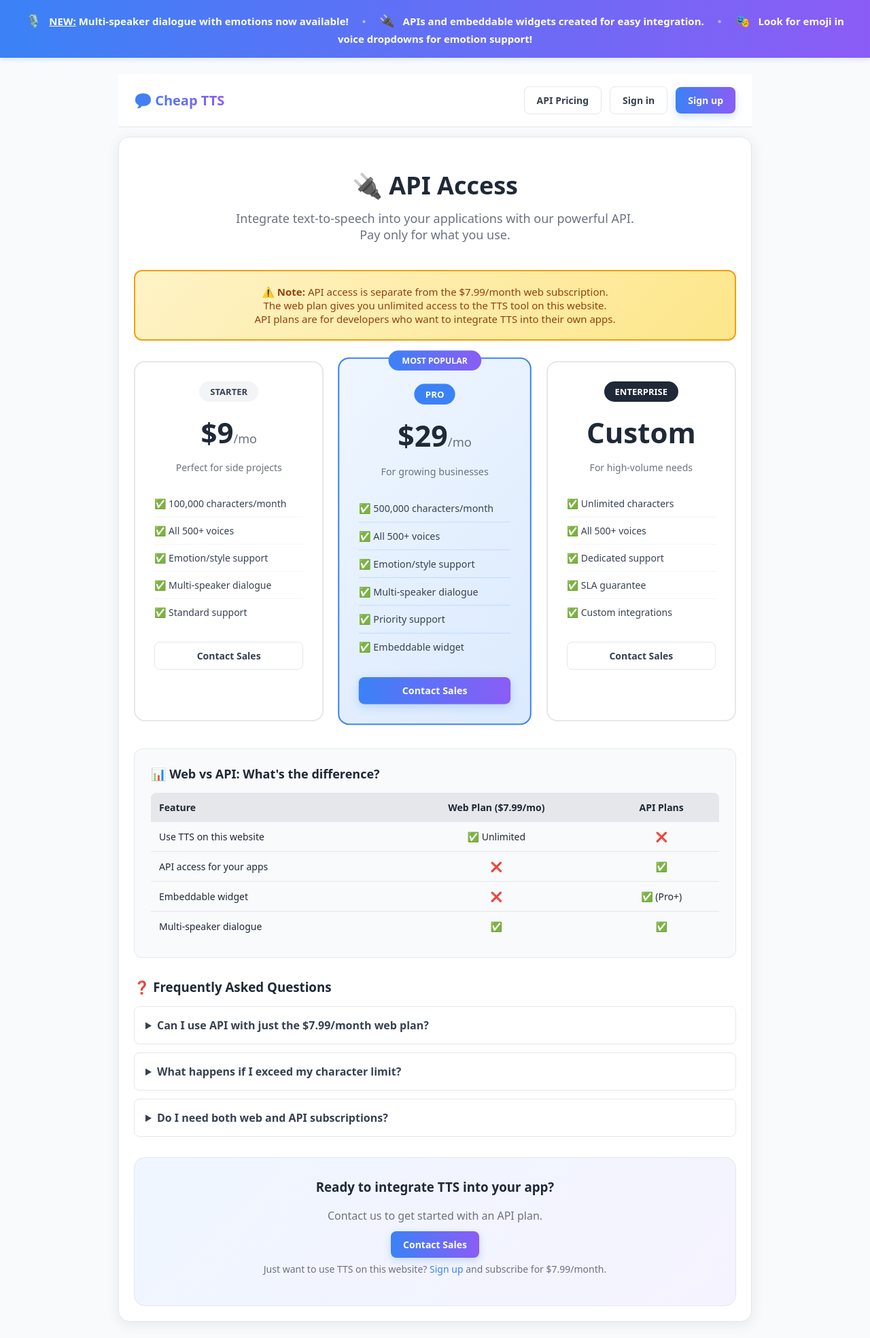
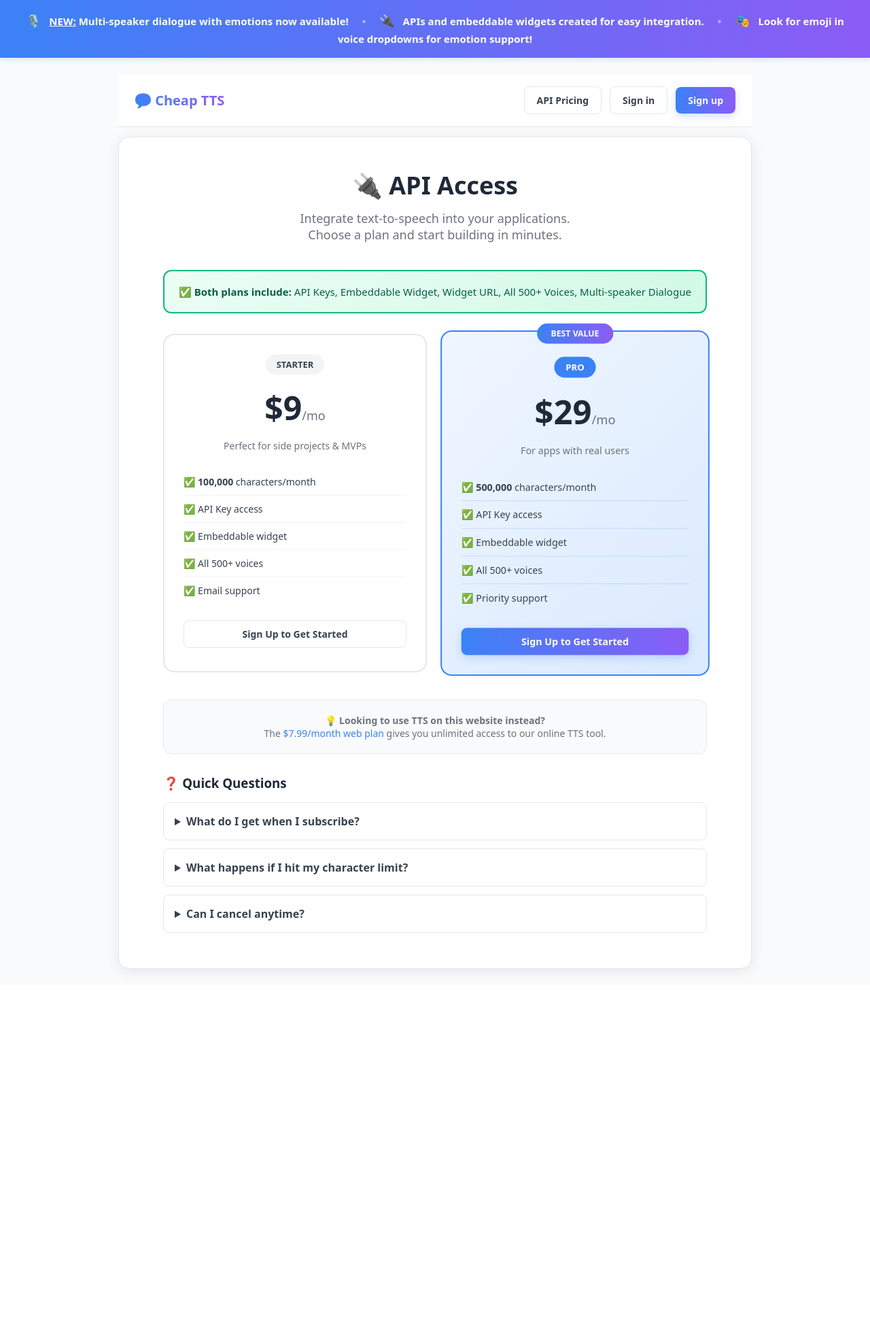
Before and after one commit to Hamza750802/TTS, a Flask app: page /api-pricing in a window 1280 px wide. Shown: the whole page at 68% size. After the commit the page ends 1433 px from the top, so only its background shows below. Run offline with Flask 3, Linux system fonts and the light colour scheme; some libraries are stand-ins or nearby versions.

Commit message:
Simplify API pricing - pick plan, get instant access. Add hardcoded Stripe price IDs

```diff
--- a/webapp/app.py
+++ b/webapp/app.py
@@ -101,8 +101,10 @@ STRIPE_WEBHOOK_SECRET = os.environ.get('STRIPE_WEBHOOK_SECRET', '')
 # Admin API key (for your personal projects - free access)
 ADMIN_API_KEY = os.environ.get('ADMIN_API_KEY', '')  # Set this in .env
 
-# Stripe Lifetime Deal Price ID (one-time payment)
-STRIPE_LIFETIME_PRICE_ID = os.environ.get('STRIPE_LIFETIME_PRICE_ID', '')  # Set this in Railway
+# Stripe Price IDs
+STRIPE_LIFETIME_PRICE_ID = 'price_1SYORtLz6FHVmZlME0DueU5x'  # $99 lifetime web access
+STRIPE_API_STARTER_PRICE_ID = 'price_1SYOzjLz6FHVmZlMyFmi6ihW'  # $9/mo API Starter
+STRIPE_API_PRO_PRICE_ID = 'price_1SYP06Lz6FHVmZlM2FPE35Rm'  # $29/mo API Pro
 
 # Password reset + email settings
 try:
@@ -991,21 +993,34 @@ def subscribe():
 @login_required
 @csrf.exempt  # Exempting because this is an API endpoint called from JS
 def create_checkout_session():
-    plan = request.args.get('plan', 'monthly')  # 'monthly' or 'lifetime'
-
-    if plan == 'lifetime':
+    # Support both query args and JSON body
+    data = request.get_json() or {}
+    plan_type = data.get('plan_type') or request.args.get('plan', 'monthly')
+
+    # Determine price ID and mode based on plan type
+    if plan_type == 'lifetime':
         if not stripe.api_key or not STRIPE_LIFETIME_PRICE_ID:
-            return jsonify({'error': 'Lifetime plan not configured yet. Please try the monthly plan or contact support.'}), 500
+            return jsonify({'error': 'Lifetime plan not configured yet.'}), 500
         price_id = STRIPE_LIFETIME_PRICE_ID
-        mode = 'payment'  # One-time payment for lifetime
-    else:
+        mode = 'payment'  # One-time payment
+    elif plan_type == 'api_starter':
+        if not stripe.api_key or not STRIPE_API_STARTER_PRICE_ID:
+            return jsonify({'error': 'API Starter plan not configured.'}), 500
+        price_id = STRIPE_API_STARTER_PRICE_ID
+        mode = 'subscription'
+    elif plan_type == 'api_pro':
+        if not stripe.api_key or not STRIPE_API_PRO_PRICE_ID:
+            return jsonify({'error': 'API Pro plan not configured.'}), 500
+        price_id = STRIPE_API_PRO_PRICE_ID
+        mode = 'subscription'
+    else:  # monthly web subscription
         if not stripe.api_key or not STRIPE_PRICE_ID:
             return jsonify({'error': 'Stripe not configured'}), 500
         price_id = STRIPE_PRICE_ID
         mode = 'subscription'
 
     try:
-        success_url = url_for('subscription_success', _external=True) + f'?session_id={{CHECKOUT_SESSION_ID}}&plan={plan}'
+        success_url = url_for('subscription_success', _external=True) + f'?session_id={{CHECKOUT_SESSION_ID}}&plan_type={plan_type}'
         cancel_url = url_for('subscription_cancel', _external=True)
 
         customer = None
--- a/webapp/templates/api_pricing.html
+++ b/webapp/templates/api_pricing.html
@@ -2,162 +2,166 @@
 {% block title %}API Pricing — Cheap TTS{% endblock %}
 
 {% block content %}
-<div style="max-width: 900px; margin: 0 auto;">
+<div style="max-width: 800px; margin: 0 auto;">
     <div style="text-align: center; margin-bottom: 40px;">
         <h1 style="font-size: 36px; margin-bottom: 12px;">🔌 API Access</h1>
         <p style="color: #6b7280; font-size: 18px; max-width: 600px; margin: 0 auto;">
-            Integrate text-to-speech into your applications with our powerful API.
-            <br>Pay only for what you use.
+            Integrate text-to-speech into your applications.
+            <br>Choose a plan and start building in minutes.
         </p>
     </div>
 
-    <!-- Important Notice -->
-    <div style="background: linear-gradient(135deg, #fef3c7 0%, #fde68a 100%); border: 2px solid #f59e0b; border-radius: 12px; padding: 20px; margin-bottom: 30px; text-align: center;">
-        <p style="color: #92400e; font-size: 15px; margin: 0;">
-            <strong>⚠️ Note:</strong> API access is separate from the $7.99/month web subscription.
-            <br>The web plan gives you unlimited access to the TTS tool on this website.
-            <br>API plans are for developers who want to integrate TTS into their own apps.
+    <!-- What You Get -->
+    <div style="background: linear-gradient(135deg, #ecfdf5 0%, #d1fae5 100%); border: 2px solid #10b981; border-radius: 12px; padding: 20px; margin-bottom: 30px; text-align: center;">
+        <p style="color: #065f46; font-size: 15px; margin: 0;">
+            <strong>✅ Both plans include:</strong> API Keys, Embeddable Widget, Widget URL, All 500+ Voices, Multi-speaker Dialogue
         </p>
     </div>
 
     <!-- Pricing Cards -->
-    <div style="display: grid; grid-template-columns: repeat(auto-fit, minmax(260px, 1fr)); gap: 24px; margin-bottom: 40px;">
+    <div style="display: grid; grid-template-columns: repeat(auto-fit, minmax(300px, 1fr)); gap: 24px; margin-bottom: 40px;">
 
         <!-- Starter Plan -->
         <div style="background: white; border: 2px solid #e5e7eb; border-radius: 16px; padding: 28px; text-align: center; transition: all 0.2s ease;">
             <div style="background: #f3f4f6; color: #374151; padding: 6px 16px; border-radius: 20px; display: inline-block; font-size: 13px; font-weight: 600; margin-bottom: 16px;">STARTER</div>
-            <div style="font-size: 42px; font-weight: 800; color: #1f2937; margin-bottom: 8px;">
+            <div style="font-size: 48px; font-weight: 800; color: #1f2937; margin-bottom: 8px;">
                 $9<span style="font-size: 18px; font-weight: 500; color: #6b7280;">/mo</span>
             </div>
-            <p style="color: #6b7280; font-size: 14px; margin-bottom: 24px;">Perfect for side projects</p>
+            <p style="color: #6b7280; font-size: 14px; margin-bottom: 24px;">Perfect for side projects & MVPs</p>
 
             <ul style="text-align: left; list-style: none; padding: 0; margin: 0 0 24px 0; font-size: 14px; color: #374151;">
-                <li style="padding: 10px 0; border-bottom: 1px solid #f3f4f6;">✅ 100,000 characters/month</li>
+                <li style="padding: 10px 0; border-bottom: 1px solid #f3f4f6;">✅ <strong>100,000</strong> characters/month</li>
+                <li style="padding: 10px 0; border-bottom: 1px solid #f3f4f6;">✅ API Key access</li>
+                <li style="padding: 10px 0; border-bottom: 1px solid #f3f4f6;">✅ Embeddable widget</li>
                 <li style="padding: 10px 0; border-bottom: 1px solid #f3f4f6;">✅ All 500+ voices</li>
-                <li style="padding: 10px 0; border-bottom: 1px solid #f3f4f6;">✅ Emotion/style support</li>
-                <li style="padding: 10px 0; border-bottom: 1px solid #f3f4f6;">✅ Multi-speaker dialogue</li>
-                <li style="padding: 10px 0;">✅ Standard support</li>
+                <li style="padding: 10px 0;">✅ Email support</li>
             </ul>
 
-            <a href="mailto:support@cheaptts.com?subject=API%20Starter%20Plan%20Request"
-               class="btn" style="width: 100%; display: block; text-align: center;">
-                Contact Sales
-            </a>
+            {% if current_user.is_authenticated %}
+                {% if current_user.api_tier == 'starter' %}
+                    <div class="btn" style="width: 100%; display: block; text-align: center; background: #10b981; cursor: default;">
+                        ✓ Current Plan
+                    </div>
+                {% else %}
+                    <button onclick="subscribeAPI('api_starter')" class="btn" style="width: 100%; display: block; text-align: center;">
+                        Get Starter
+                    </button>
+                {% endif %}
+            {% else %}
+                <a href="{{ url_for('signup') }}" class="btn" style="width: 100%; display: block; text-align: center;">
+                    Sign Up to Get Started
+                </a>
+            {% endif %}
         </div>
 
         <!-- Pro Plan -->
         <div style="background: linear-gradient(135deg, #eff6ff 0%, #dbeafe 100%); border: 2px solid #3b82f6; border-radius: 16px; padding: 28px; text-align: center; position: relative; transform: scale(1.02);">
-            <div style="position: absolute; top: -12px; left: 50%; transform: translateX(-50%); background: linear-gradient(90deg, #3b82f6, #8b5cf6); color: white; padding: 6px 20px; border-radius: 20px; font-size: 12px; font-weight: 700;">MOST POPULAR</div>
+            <div style="position: absolute; top: -12px; left: 50%; transform: translateX(-50%); background: linear-gradient(90deg, #3b82f6, #8b5cf6); color: white; padding: 6px 20px; border-radius: 20px; font-size: 12px; font-weight: 700;">BEST VALUE</div>
             <div style="background: #3b82f6; color: white; padding: 6px 16px; border-radius: 20px; display: inline-block; font-size: 13px; font-weight: 600; margin-bottom: 16px; margin-top: 8px;">PRO</div>
-            <div style="font-size: 42px; font-weight: 800; color: #1f2937; margin-bottom: 8px;">
+            <div style="font-size: 48px; font-weight: 800; color: #1f2937; margin-bottom: 8px;">
                 $29<span style="font-size: 18px; font-weight: 500; color: #6b7280;">/mo</span>
             </div>
-            <p style="color: #6b7280; font-size: 14px; margin-bottom: 24px;">For growing businesses</p>
+            <p style="color: #6b7280; font-size: 14px; margin-bottom: 24px;">For apps with real users</p>
 
             <ul style="text-align: left; list-style: none; padding: 0; margin: 0 0 24px 0; font-size: 14px; color: #374151;">
-                <li style="padding: 10px 0; border-bottom: 1px solid rgba(59,130,246,0.2);">✅ 500,000 characters/month</li>
+                <li style="padding: 10px 0; border-bottom: 1px solid rgba(59,130,246,0.2);">✅ <strong>500,000</strong> characters/month</li>
+                <li style="padding: 10px 0; border-bottom: 1px solid rgba(59,130,246,0.2);">✅ API Key access</li>
+                <li style="padding: 10px 0; border-bottom: 1px solid rgba(59,130,246,0.2);">✅ Embeddable widget</li>
                 <li style="padding: 10px 0; border-bottom: 1px solid rgba(59,130,246,0.2);">✅ All 500+ voices</li>
-                <li style="padding: 10px 0; border-bottom: 1px solid rgba(59,130,246,0.2);">✅ Emotion/style support</li>
-                <li style="padding: 10px 0; border-bottom: 1px solid rgba(59,130,246,0.2);">✅ Multi-speaker dialogue</li>
-                <li style="padding: 10px 0; border-bottom: 1px solid rgba(59,130,246,0.2);">✅ Priority support</li>
-                <li style="padding: 10px 0;">✅ Embeddable widget</li>
+                <li style="padding: 10px 0;">✅ Priority support</li>
             </ul>
 
-            <a href="mailto:support@cheaptts.com?subject=API%20Pro%20Plan%20Request"
-               class="btn primary" style="width: 100%; display: block; text-align: center;">
-                Contact Sales
-            </a>
-        </div>
-
-        <!-- Enterprise Plan -->
-        <div style="background: white; border: 2px solid #e5e7eb; border-radius: 16px; padding: 28px; text-align: center; transition: all 0.2s ease;">
-            <div style="background: #1f2937; color: white; padding: 6px 16px; border-radius: 20px; display: inline-block; font-size: 13px; font-weight: 600; margin-bottom: 16px;">ENTERPRISE</div>
-            <div style="font-size: 42px; font-weight: 800; color: #1f2937; margin-bottom: 8px;">
-                Custom
-            </div>
-            <p style="color: #6b7280; font-size: 14px; margin-bottom: 24px;">For high-volume needs</p>
-
-            <ul style="text-align: left; list-style: none; padding: 0; margin: 0 0 24px 0; font-size: 14px; color: #374151;">
-                <li style="padding: 10px 0; border-bottom: 1px solid #f3f4f6;">✅ Unlimited characters</li>
-                <li style="padding: 10px 0; border-bottom: 1px solid #f3f4f6;">✅ All 500+ voices</li>
-                <li style="padding: 10px 0; border-bottom: 1px solid #f3f4f6;">✅ Dedicated support</li>
-                <li style="padding: 10px 0; border-bottom: 1px solid #f3f4f6;">✅ SLA guarantee</li>
-                <li style="padding: 10px 0;">✅ Custom integrations</li>
-            </ul>
-
-            <a href="mailto:support@cheaptts.com?subject=API%20Enterprise%20Plan%20Inquiry"
-               class="btn" style="width: 100%; display: block; text-align: center;">
-                Contact Sales
-            </a>
+            {% if current_user.is_authenticated %}
+                {% if current_user.api_tier == 'pro' %}
+                    <div class="btn primary" style="width: 100%; display: block; text-align: center; background: #10b981; cursor: default;">
+                        ✓ Current Plan
+                    </div>
+                {% else %}
+                    <button onclick="subscribeAPI('api_pro')" class="btn primary" style="width: 100%; display: block; text-align: center;">
+                        Get Pro
+                    </button>
+                {% endif %}
+            {% else %}
+                <a href="{{ url_for('signup') }}" class="btn primary" style="width: 100%; display: block; text-align: center;">
+                    Sign Up to Get Started
+                </a>
+            {% endif %}
         </div>
     </div>
 
-    <!-- Comparison with Web Plan -->
+    <!-- Current Usage (for logged in users with API access) -->
+    {% if current_user.is_authenticated and current_user.api_tier and current_user.api_tier != 'none' %}
     <div style="background: #f9fafb; border: 1px solid #e5e7eb; border-radius: 12px; padding: 24px; margin-bottom: 30px;">
-        <h3 style="margin-top: 0; margin-bottom: 16px; font-size: 18px;">📊 Web vs API: What's the difference?</h3>
-        <table style="width: 100%; border-collapse: collapse; font-size: 14px;">
-            <thead>
-                <tr style="background: #e5e7eb;">
-                    <th style="padding: 12px; text-align: left; border-radius: 8px 0 0 0;">Feature</th>
-                    <th style="padding: 12px; text-align: center;">Web Plan ($7.99/mo)</th>
-                    <th style="padding: 12px; text-align: center; border-radius: 0 8px 0 0;">API Plans</th>
-                </tr>
-            </thead>
-            <tbody>
-                <tr>
-                    <td style="padding: 12px; border-bottom: 1px solid #e5e7eb;">Use TTS on this website</td>
-                    <td style="padding: 12px; text-align: center; border-bottom: 1px solid #e5e7eb;">✅ Unlimited</td>
-                    <td style="padding: 12px; text-align: center; border-bottom: 1px solid #e5e7eb;">❌</td>
-                </tr>
-                <tr>
-                    <td style="padding: 12px; border-bottom: 1px solid #e5e7eb;">API access for your apps</td>
-                    <td style="padding: 12px; text-align: center; border-bottom: 1px solid #e5e7eb;">❌</td>
-                    <td style="padding: 12px; text-align: center; border-bottom: 1px solid #e5e7eb;">✅</td>
-                </tr>
-                <tr>
-                    <td style="padding: 12px; border-bottom: 1px solid #e5e7eb;">Embeddable widget</td>
-                    <td style="padding: 12px; text-align: center; border-bottom: 1px solid #e5e7eb;">❌</td>
-                    <td style="padding: 12px; text-align: center; border-bottom: 1px solid #e5e7eb;">✅ (Pro+)</td>
-                </tr>
-                <tr>
-                    <td style="padding: 12px;">Multi-speaker dialogue</td>
-                    <td style="padding: 12px; text-align: center;">✅</td>
-                    <td style="padding: 12px; text-align: center;">✅</td>
-                </tr>
-            </tbody>
-        </table>
+        <h3 style="margin-top: 0; margin-bottom: 16px; font-size: 18px;">📊 Your Current Usage</h3>
+        {% set limit = 100000 if current_user.api_tier == 'starter' else 500000 %}
+        {% set usage = current_user.api_usage_chars or 0 %}
+        {% set percent = (usage / limit * 100) | round(1) if limit > 0 else 0 %}
+        <div style="margin-bottom: 12px;">
+            <span style="font-weight: 600;">{{ '{:,}'.format(usage) }}</span> / {{ '{:,}'.format(limit) }} characters used
+            <span style="float: right; color: {% if percent > 80 %}#ef4444{% elif percent > 50 %}#f59e0b{% else %}#10b981{% endif %};">{{ percent }}%</span>
+        </div>
+        <div style="background: #e5e7eb; border-radius: 8px; height: 12px; overflow: hidden;">
+            <div style="background: {% if percent > 80 %}#ef4444{% elif percent > 50 %}#f59e0b{% else %}#10b981{% endif %}; height: 100%; width: {{ percent }}%; transition: width 0.3s;"></div>
+        </div>
+    </div>
+    {% endif %}
+
+    <!-- Simple comparison note -->
+    <div style="background: #f9fafb; border: 1px solid #e5e7eb; border-radius: 12px; padding: 20px; margin-bottom: 30px; text-align: center;">
+        <p style="color: #6b7280; font-size: 14px; margin: 0;">
+            <strong>💡 Looking to use TTS on this website instead?</strong><br>
+            The <a href="{{ url_for('subscribe') if current_user.is_authenticated else url_for('signup') }}" style="color: #3b82f6;">$7.99/month web plan</a> gives you unlimited access to our online TTS tool.
+        </p>
     </div>
 
     <!-- FAQ -->
     <div style="margin-bottom: 30px;">
-        <h3 style="margin-bottom: 16px;">❓ Frequently Asked Questions</h3>
+        <h3 style="margin-bottom: 16px;">❓ Quick Questions</h3>
 
         <details style="background: white; border: 1px solid #e5e7eb; border-radius: 8px; padding: 16px; margin-bottom: 12px;">
-            <summary style="cursor: pointer; font-weight: 600; color: #374151;">Can I use API with just the $7.99/month web plan?</summary>
-            <p style="margin-top: 12px; color: #6b7280; font-size: 14px;">No, API access requires a separate API subscription. The $7.99/month web plan gives you unlimited access to the TTS tool on our website only.</p>
+            <summary style="cursor: pointer; font-weight: 600; color: #374151;">What do I get when I subscribe?</summary>
+            <p style="margin-top: 12px; color: #6b7280; font-size: 14px;">Instantly! You'll get access to your API keys, embeddable widget code, and a public widget URL you can share. Start integrating TTS into your app right away.</p>
         </details>
 
         <details style="background: white; border: 1px solid #e5e7eb; border-radius: 8px; padding: 16px; margin-bottom: 12px;">
-            <summary style="cursor: pointer; font-weight: 600; color: #374151;">What happens if I exceed my character limit?</summary>
-            <p style="margin-top: 12px; color: #6b7280; font-size: 14px;">API calls will return an error once you hit your limit. You can upgrade your plan or wait for the next billing cycle. We'll send you an email when you're approaching your limit.</p>
+            <summary style="cursor: pointer; font-weight: 600; color: #374151;">What happens if I hit my character limit?</summary>
+            <p style="margin-top: 12px; color: #6b7280; font-size: 14px;">API calls will return an error. You can upgrade to Pro for 5x more characters, or wait for your limit to reset next month.</p>
         </details>
 
         <details style="background: white; border: 1px solid #e5e7eb; border-radius: 8px; padding: 16px; margin-bottom: 12px;">
-            <summary style="cursor: pointer; font-weight: 600; color: #374151;">Do I need both web and API subscriptions?</summary>
-            <p style="margin-top: 12px; color: #6b7280; font-size: 14px;">It depends on your use case. If you only want to use TTS on our website, the $7.99/month plan is enough. If you want to integrate TTS into your own app, you need an API plan. You can have both if you want.</p>
+            <summary style="cursor: pointer; font-weight: 600; color: #374151;">Can I cancel anytime?</summary>
+            <p style="margin-top: 12px; color: #6b7280; font-size: 14px;">Yes! Cancel anytime from your account settings. No questions asked.</p>
         </details>
     </div>
 
-    <!-- CTA -->
+    <!-- CTA for logged-in users without API -->
+    {% if current_user.is_authenticated and (not current_user.api_tier or current_user.api_tier == 'none') %}
     <div style="text-align: center; padding: 30px; background: linear-gradient(135deg, #eff6ff 0%, #f5f3ff 100%); border-radius: 16px; border: 1px solid #e5e7eb;">
-        <h3 style="margin-top: 0;">Ready to integrate TTS into your app?</h3>
-        <p style="color: #6b7280; margin-bottom: 20px;">Contact us to get started with an API plan.</p>
-        <a href="mailto:support@cheaptts.com?subject=API%20Plan%20Inquiry" class="btn primary">Contact Sales</a>
-        {% if not current_user.is_authenticated %}
-        <p style="margin-top: 16px; font-size: 14px; color: #6b7280;">
-            Just want to use TTS on this website? <a href="{{ url_for('signup') }}" style="color: #3b82f6;">Sign up</a> and subscribe for $7.99/month.
-        </p>
-        {% endif %}
+        <h3 style="margin-top: 0;">🚀 Ready to build?</h3>
+        <p style="color: #6b7280; margin-bottom: 20px;">Choose a plan above and get your API keys in seconds.</p>
     </div>
+    {% endif %}
 </div>
+
+<script>
+function subscribeAPI(planType) {
+    fetch('/create-checkout-session', {
+        method: 'POST',
+        headers: { 'Content-Type': 'application/json' },
+        body: JSON.stringify({ plan_type: planType })
+    })
+    .then(response => response.json())
+    .then(data => {
+        if (data.url) {
+            window.location.href = data.url;
+        } else if (data.error) {
+            alert('Error: ' + data.error);
+        }
+    })
+    .catch(error => {
+        alert('Something went wrong. Please try again.');
+        console.error('Error:', error);
+    });
+}
+</script>
 {% endblock %}
```
